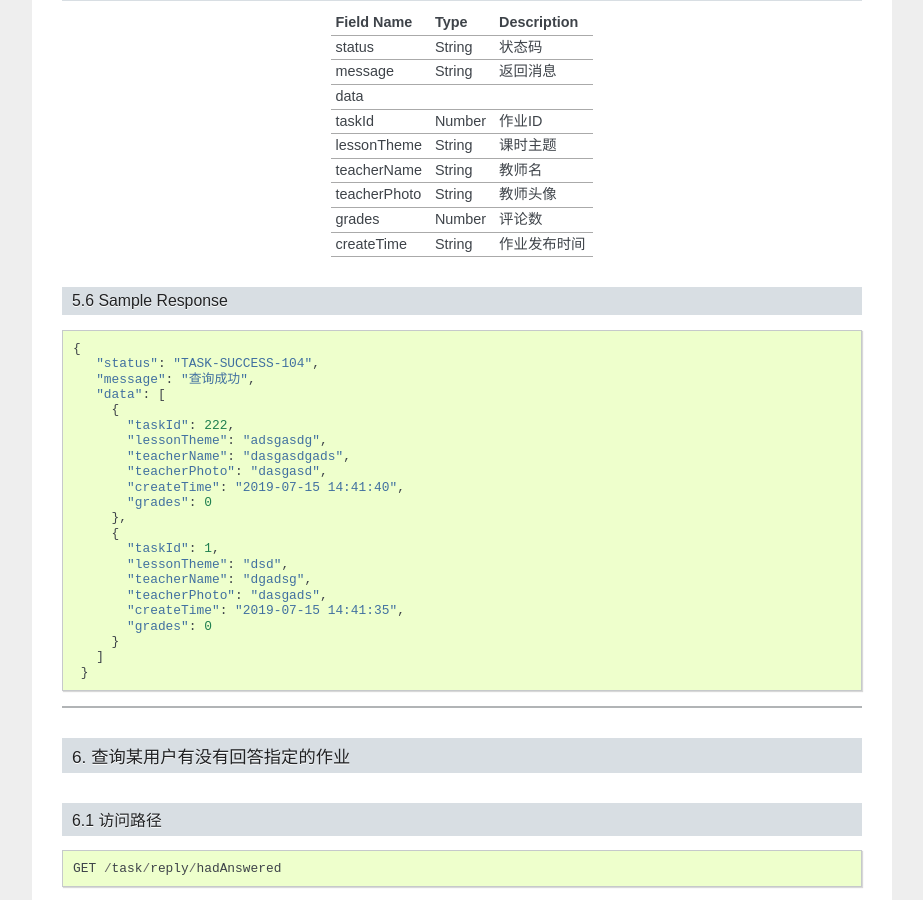
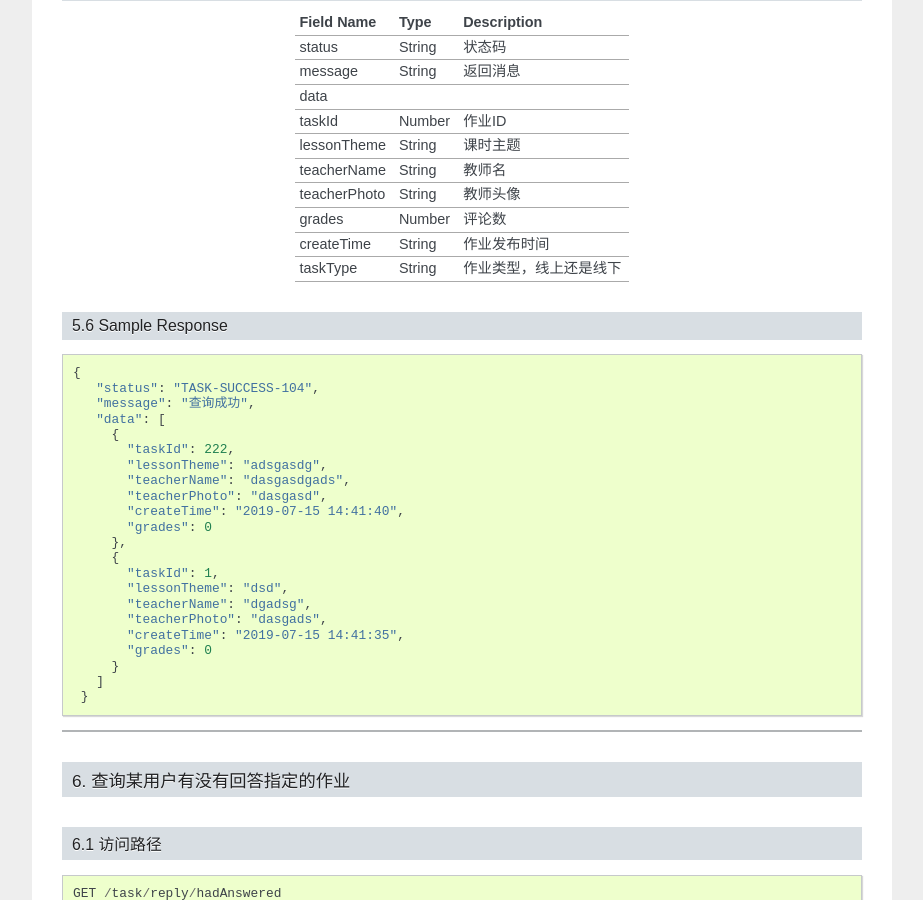
Before and after one commit to IneverStop/ld, a Sphinx documentation site: the page built from source/modules/task.rst, in a window 1280 px wide and 900 px high, scrolled down 6803 px. Shown: the whole window, without its empty margins (198-1121 px from the left). Built offline with Sphinx 7.4.7, drawn with Linux system fonts in a browser that asks for light colours.

Commit message:
task文档

```diff
--- a/source/modules/task.rst
+++ b/source/modules/task.rst
@@ -441,6 +441,8 @@ replyUserName       String                     回复者姓名
     grades          Number                      评论数
 --------------- --------------- ---------------------------------------------
   createTime        String                     作业发布时间
+--------------- --------------- ---------------------------------------------
+  taskType          String                  作业类型，线上还是线下
 =============== =============== =============================================
 
 5.6 Sample Response
```
